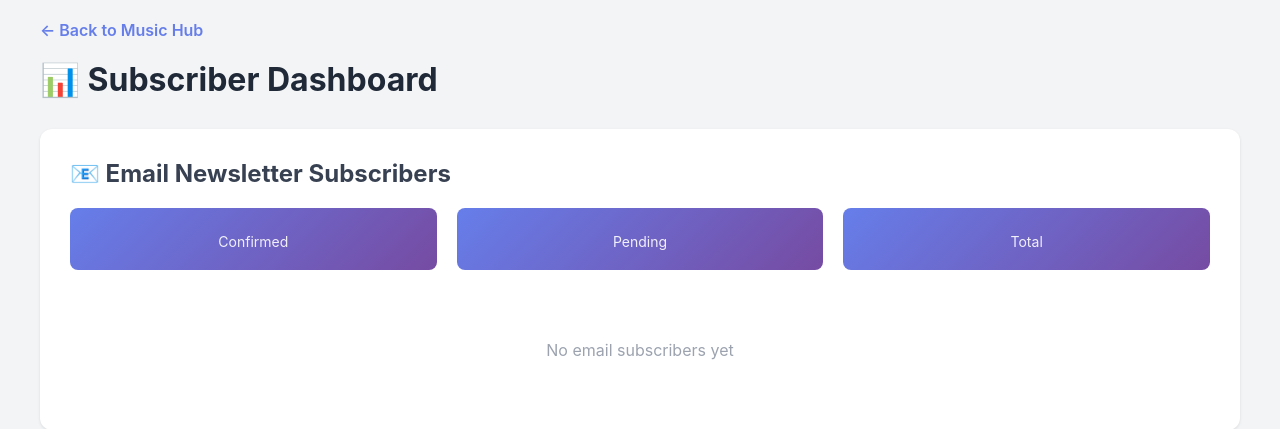
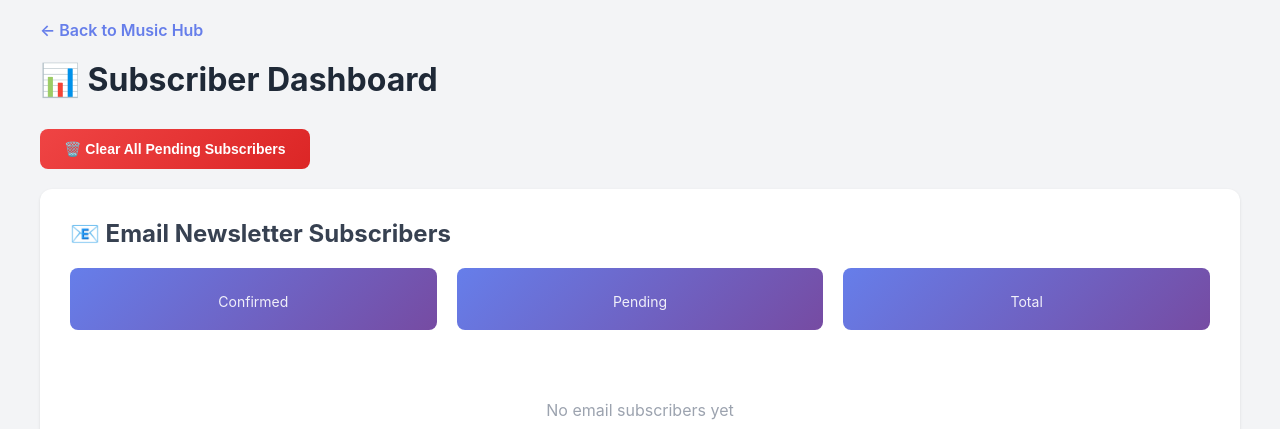
Before and after one commit to ericsjaffe/music-news-site, a Flask app: template templates/admin_subscribers.html in a window 1280 px wide. Shown: the top 429 px of the page. Run offline with Flask 3, Linux system fonts and the light colour scheme; the template is opened without the code that fills it, so the values that code supplies are empty.

Commit message:
Fix SMTP timeout issues and add async email sending
- Add 10 second timeout to SMTP connections to prevent worker timeout
- Send confirmation emails in background thread to avoid blocking requests
- Add /admin/clear-pending endpoint with password protection
- Add clear pending subscribers button to admin dashboard
- Prevents gunicorn worker timeouts when Gmail SMTP is slow

```diff
--- a/app.py
+++ b/app.py
@@ -10,6 +10,7 @@ from email.mime.text import MIMEText
 from email.mime.multipart import MIMEMultipart
 import smtplib
 from dotenv import load_dotenv
+import threading
 
 # Load environment variables
 load_dotenv()
@@ -227,8 +228,8 @@ If you didn't sign up for this newsletter, you can safely ignore this email.
         msg.attach(part1)
         msg.attach(part2)
 
-        # Send email
-        with smtplib.SMTP(SMTP_SERVER, SMTP_PORT) as server:
+        # Send email with timeout
+        with smtplib.SMTP(SMTP_SERVER, SMTP_PORT, timeout=10) as server:
             server.starttls()
             server.login(SMTP_USERNAME, SMTP_PASSWORD)
             server.send_message(msg)
@@ -303,7 +304,7 @@ View all subscribers: http://localhost:5001/newsletter/stats
         msg.attach(part1)
         msg.attach(part2)
 
-        with smtplib.SMTP(SMTP_SERVER, SMTP_PORT) as server:
+        with smtplib.SMTP(SMTP_SERVER, SMTP_PORT, timeout=10) as server:
             server.starttls()
             server.login(SMTP_USERNAME, SMTP_PASSWORD)
             server.send_message(msg)
@@ -935,23 +936,20 @@ def newsletter_subscribe():
             return {"error": "You're already subscribed to our newsletter!"}, 400
         return {"error": "Subscription failed. Please try again."}, 500
 
-    # Send confirmation email
+    # Send emails in background thread to avoid blocking
     token = result["token"]
-    email_sent = send_confirmation_email(email, token)
 
-    # Send admin notification
-    send_admin_notification(email)
+    def send_emails_async():
+        send_confirmation_email(email, token)
+        send_admin_notification(email)
 
-    if email_sent:
-        return {
-            "success": True,
-            "message": "Thanks for subscribing! Please check your email to confirm your subscription."
-        }
-    else:
-        return {
-            "success": True,
-            "message": "Subscription pending. Please check your email for confirmation."
-        }
+    email_thread = threading.Thread(target=send_emails_async, daemon=True)
+    email_thread.start()
+
+    return {
+        "success": True,
+        "message": "Thanks for subscribing! Please check your email to confirm your subscription."
+    }
 
 
 @app.route("/newsletter/confirm/<token>")
@@ -1149,6 +1147,46 @@ def admin_subscribers():
                          sms_subs=sms_subs)
 
 
+@app.route("/admin/clear-pending", methods=["POST"])
+def clear_pending_subscribers():
+    """Admin endpoint to clear all pending subscribers - password protected."""
+    from flask import request, Response
+
+    # Check for basic auth
+    auth = request.authorization
+    admin_password = os.getenv('ADMIN_PASSWORD', 'musichub2025')
+
+    if not auth or auth.password != admin_password:
+        return Response(
+            'Admin access required.',
+            401,
+            {'WWW-Authenticate': 'Basic realm="Admin Login"'}
+        )
+
+    # Clear pending email subscribers
+    conn = sqlite3.connect('newsletter_subscribers.db')
+    cursor = conn.cursor()
+    cursor.execute("DELETE FROM subscribers WHERE confirmed = FALSE")
+    email_deleted = cursor.rowcount
+    conn.commit()
+    conn.close()
+
+    # Clear pending SMS subscribers
+    conn = sqlite3.connect('sms_subscribers.db')
+    cursor = conn.cursor()
+    cursor.execute("DELETE FROM sms_subscribers WHERE confirmed = FALSE")
+    sms_deleted = cursor.rowcount
+    conn.commit()
+    conn.close()
+
+    return {
+        "success": True,
+        "email_deleted": email_deleted,
+        "sms_deleted": sms_deleted,
+        "message": f"Cleared {email_deleted} pending email and {sms_deleted} pending SMS subscribers"
+    }
+
+
 if __name__ == "__main__":
     app.run(host="0.0.0.0", port=5001, debug=True)
 
--- a/templates/admin_subscribers.html
+++ b/templates/admin_subscribers.html
@@ -128,6 +128,27 @@
         .back-link:hover {
             text-decoration: underline;
         }
+
+        .clear-pending-btn {
+            background: linear-gradient(135deg, #ef4444 0%, #dc2626 100%);
+            color: white;
+            border: none;
+            padding: 12px 24px;
+            border-radius: 8px;
+            font-weight: 600;
+            cursor: pointer;
+            font-size: 14px;
+            margin-bottom: 20px;
+            transition: transform 0.2s;
+        }
+
+        .clear-pending-btn:hover {
+            transform: translateY(-2px);
+        }
+
+        .clear-pending-btn:active {
+            transform: translateY(0);
+        }
     </style>
 </head>
 <body>
@@ -135,6 +156,8 @@
         <a href="/" class="back-link">← Back to Music Hub</a>
 
         <h1>📊 Subscriber Dashboard</h1>
+
+        <button class="clear-pending-btn" onclick="clearPending()">🗑️ Clear All Pending Subscribers</button>
 
         <!-- Email Subscribers -->
         <div class="section">
@@ -242,5 +265,31 @@
             {% endif %}
         </div>
     </div>
+
+    <script>
+        function clearPending() {
+            if (!confirm('Are you sure you want to delete ALL pending subscribers? This cannot be undone.')) {
+                return;
+            }
+
+            fetch('/admin/clear-pending', {
+                method: 'POST',
+                credentials: 'include'
+            })
+            .then(response => response.json())
+            .then(data => {
+                if (data.success) {
+                    alert(`✅ ${data.message}`);
+                    location.reload();
+                } else {
+                    alert('❌ Error clearing pending subscribers');
+                }
+            })
+            .catch(error => {
+                console.error('Error:', error);
+                alert('❌ Network error');
+            });
+        }
+    </script>
 </body>
 </html>
```
Also changed, not shown: clear_pending.py (added, +41 -0 lines).
